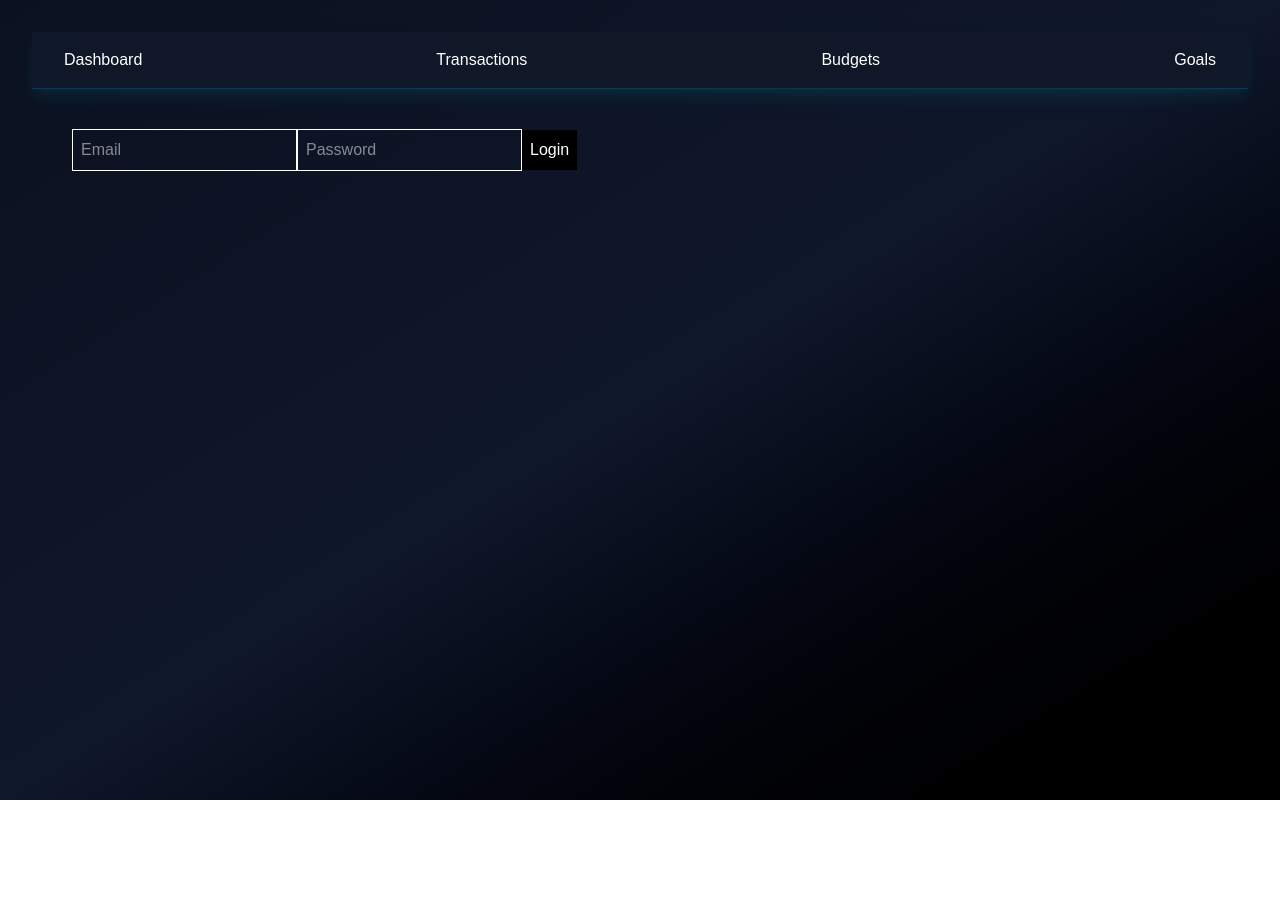
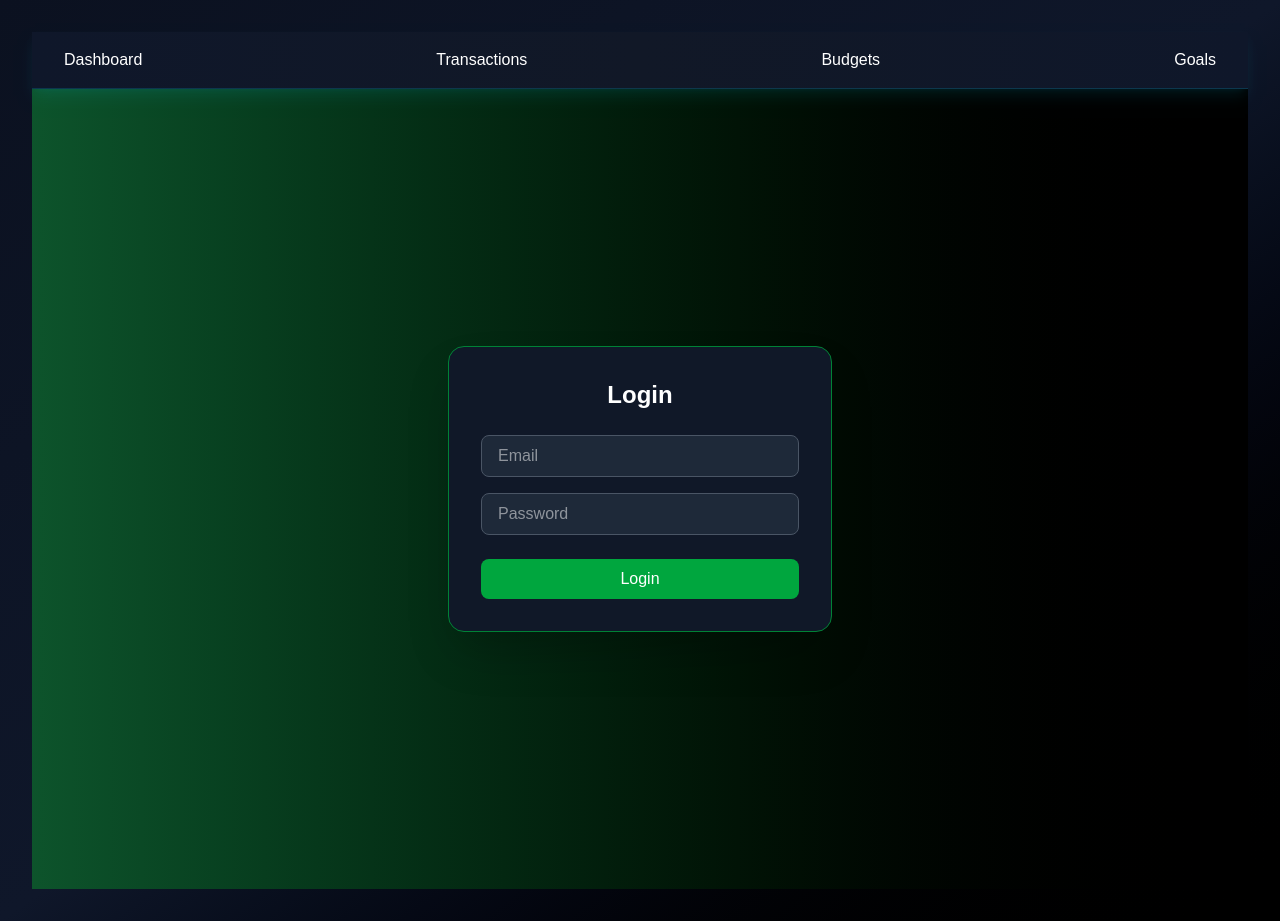
Before and after one commit to AARUSHI7-BYTE/finance-frontend, a React (Vite) app: page / in a window 1280 px wide. Before the commit the page ends 800 px from the top, so only its background shows below. Built offline with nearby package versions, Linux system fonts and the light colour scheme; no server answers.

Commit message:
ui better

```diff
--- a/src/components/ExpenseForm.jsx
+++ b/src/components/ExpenseForm.jsx
@@ -139,13 +139,13 @@ export default function ExpenseForm({ onSuccess }) {
     <button
       type="submit"
       disabled={loading}
-      className="w-full py-3 rounded-xl font-semibold
-                 bg-gradient-to-r from-emerald-400 to-cyan-500
-                 hover:from-emerald-500 hover:to-cyan-600
-                 text-black
-                 shadow-lg shadow-emerald-500/20
-                 transition-all duration-300
-                 disabled:opacity-50"
+  className="w-full py-3 rounded-xl font-semibold
+           bg-gradient-to-r from-green-400 to-green-600
+           hover:from-green-500 hover:to-green-700
+           text-white
+           shadow-lg shadow-green-500/30
+           transition-all duration-300
+           disabled:opacity-50"
     >
       {loading ? "Adding..." : "Add Transaction"}
     </button>
--- a/src/pages/Login.jsx
+++ b/src/pages/Login.jsx
@@ -6,31 +6,63 @@ import { useNavigate } from "react-router-dom";
 export default function Login() {
   const [email, setEmail] = useState("");
   const [password, setPassword] = useState("");
+  const [error, setError] = useState("");
   const { login } = useContext(AuthContext);
   const navigate = useNavigate();
 
-  const handleLogin = async () => {
+  const handleLogin = async (e) => {
+    e.preventDefault();
+    setError("");
+
+    try {
       const { data } = await axios.post("/auth/login", { email, password });
       login(data.token);
       navigate("/dashboard");
+    } catch (err) {
+      setError(err.response?.data?.message || "Login failed");
+    }
   };
 
   return (
-    <div className="p-10">
+    <div className="min-h-screen flex items-center justify-center bg-gradient-to-r from-green-900 to-black">
+      <div className="w-full max-w-sm bg-gray-900 p-8 rounded-2xl shadow-2xl border border-green-700">
+
+        <h2 className="text-2xl font-semibold text-white text-center mb-6">
+          Login
+        </h2>
+
+        {error && (
+          <p className="text-red-500 text-sm mb-4 text-center">{error}</p>
+        )}
+
+        <form onSubmit={handleLogin}>
           <input
-        className="border p-2"
+            type="email"
             placeholder="Email"
+            value={email}
             onChange={(e) => setEmail(e.target.value)}
+            required
+            className="w-full mb-4 px-4 py-2 bg-gray-800 text-white border border-gray-600 rounded-lg focus:outline-none focus:ring-2 focus:ring-green-500"
           />
+
           <input
-        className="border p-2"
             type="password"
             placeholder="Password"
+            value={password}
             onChange={(e) => setPassword(e.target.value)}
+            required
+            className="w-full mb-6 px-4 py-2 bg-gray-800 text-white border border-gray-600 rounded-lg focus:outline-none focus:ring-2 focus:ring-green-500"
           />
-      <button className="bg-black text-white p-2" onClick={handleLogin}>
+
+          <button
+            type="submit"
+            className="w-full bg-green-600 hover:bg-green-700 text-white py-2 rounded-lg transition duration-300 font-medium"
+          >
             Login
           </button>
+        </form>
+
+      </div>
     </div>
   );
 }
```
Also changed, not shown: 1 other file (tests, documents, lock files or other folders). Lines whose indentation alone changed are shown as unchanged.
